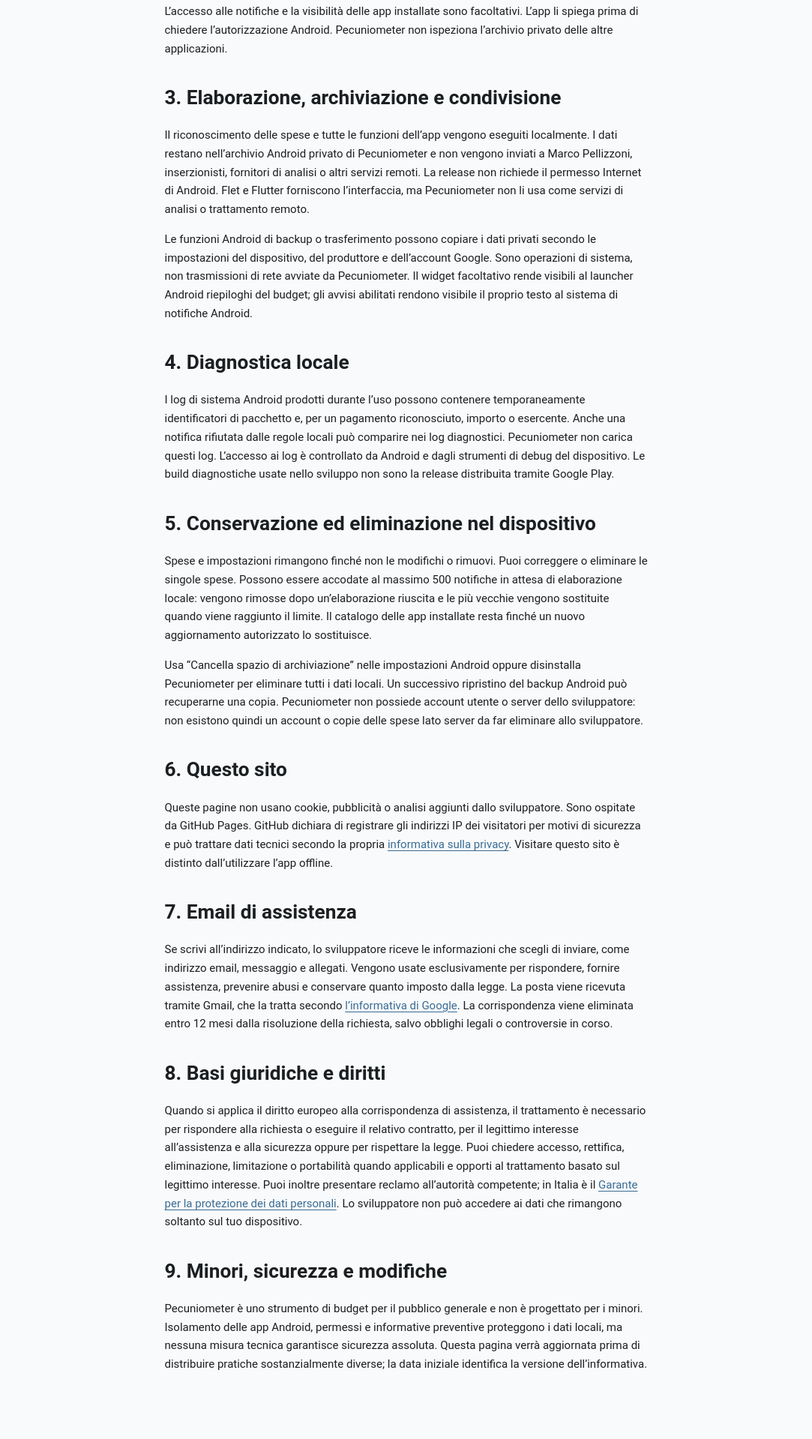
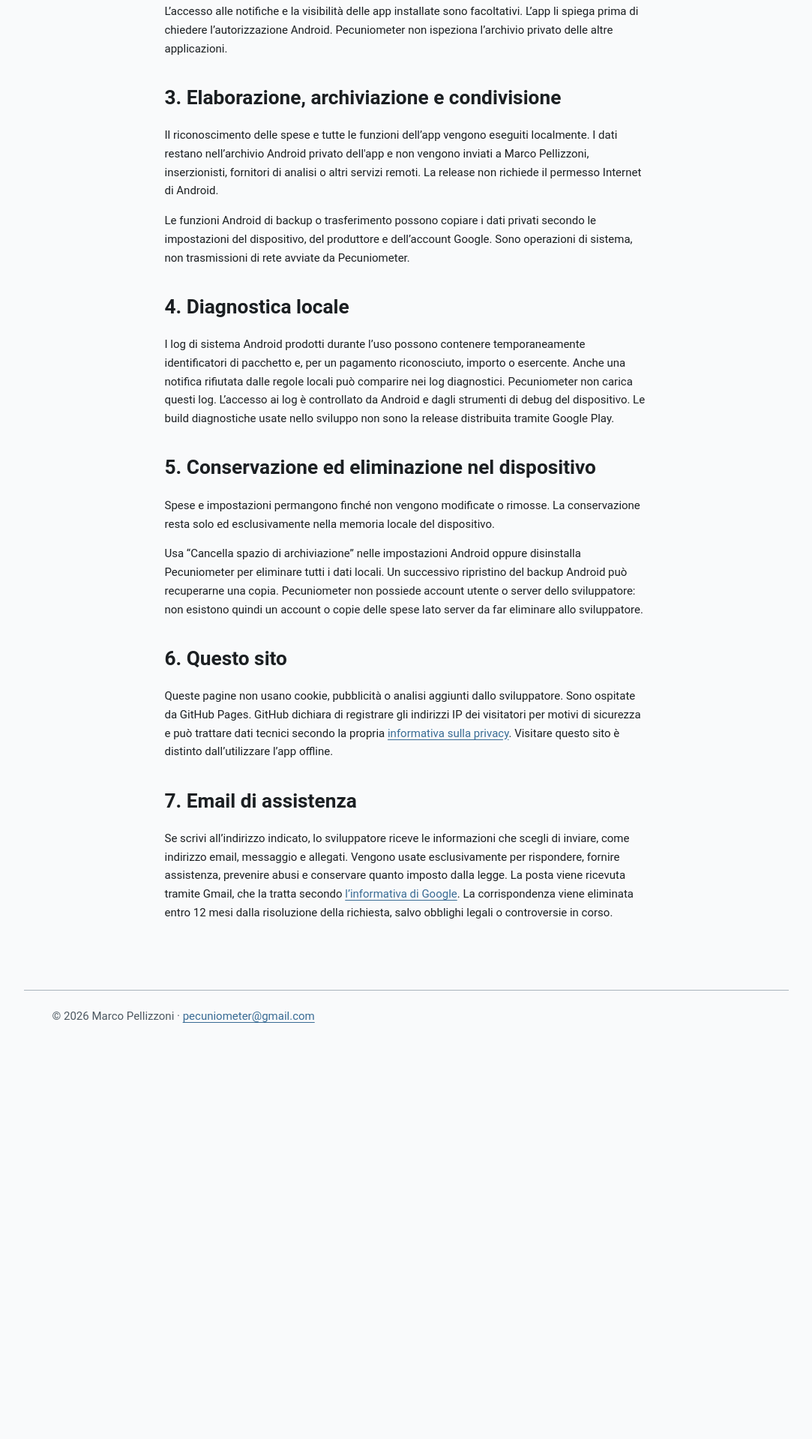
Before and after one commit to MarcoPellizzoni/pecuniometer, a plain HTML site: page it/privacy/index.html in a window 1280 px wide. Shown: the part 979-2898 px from the top of the page at 75% size, without its empty margins (98-1181 px from the left). After the commit the page ends 2392 px from the top, so only its background shows below. Drawn offline with Linux system fonts and the light colour scheme; a web font is replaced by a local one.

Commit message:
docs(legal): align English privacy and terms with Italian revisions
- Revise Italian privacy and terms content.
- Align the English privacy policy and terms with the Italian text.

```diff
--- a/it/privacy/index.html
+++ b/it/privacy/index.html
@@ -1,5 +1,6 @@
 <!doctype html>
 <html lang="it">
+
 <head>
   <meta charset="utf-8">
   <meta name="viewport" content="width=device-width, initial-scale=1">
@@ -8,6 +9,7 @@
   <title>Informativa sulla privacy · Pecuniometer</title>
   <link rel="stylesheet" href="../../assets/style.css">
 </head>
+
 <body>
   <a class="skip-link" href="#content">Vai al contenuto</a>
   <header>
@@ -38,10 +40,13 @@
     <h2>2. Informazioni gestite dall’app</h2>
     <p>L’app può elaborare e archiviare:</p>
     <ul>
-      <li>importi, date, categorie, note facoltative ed esercenti delle spese, oltre alla loro origine manuale o automatica;</li>
+      <li>importi, date, categorie, note facoltative ed esercenti delle spese, oltre alla loro origine manuale o
+        automatica;</li>
       <li>budget, ciclo mensile, avvisi, lingua, scelte di consenso e regole di categorizzazione;</li>
-      <li>nomi e identificatori di pacchetto Android delle app installate dall’utente, quando chiedi di scegliere un’app di pagamento;</li>
-      <li>identificatore di pacchetto, titolo, contenuto e ora delle notifiche provenienti dalle app di pagamento selezionate, quando abiliti la cattura automatica;</li>
+      <li>nomi e identificatori di pacchetto Android delle app installate dall’utente, quando chiedi di scegliere un’app
+        di pagamento;</li>
+      <li>identificatore di pacchetto, titolo, contenuto e ora delle notifiche provenienti dalle app di pagamento
+        selezionate, quando abiliti la cattura automatica;</li>
       <li>totali e testi necessari al widget facoltativo e agli avvisi sul budget.</li>
     </ul>
     <p>
@@ -53,19 +58,16 @@
     <h2>3. Elaborazione, archiviazione e condivisione</h2>
     <p>
       Il riconoscimento delle spese e tutte le funzioni dell’app vengono eseguiti
-      localmente. I dati restano nell’archivio Android privato di Pecuniometer e
+      localmente. I dati restano nell’archivio Android privato dell'app e
       non vengono inviati a Marco Pellizzoni, inserzionisti, fornitori di analisi
       o altri servizi remoti. La release non richiede il permesso Internet di
-      Android. Flet e Flutter forniscono l’interfaccia, ma Pecuniometer non li usa
-      come servizi di analisi o trattamento remoto.
+      Android.
     </p>
     <p>
       Le funzioni Android di backup o trasferimento possono copiare i dati privati
       secondo le impostazioni del dispositivo, del produttore e dell’account
       Google. Sono operazioni di sistema, non trasmissioni di rete avviate da
-      Pecuniometer. Il widget facoltativo rende visibili al launcher Android
-      riepiloghi del budget; gli avvisi abilitati rendono visibile il proprio
-      testo al sistema di notifiche Android.
+      Pecuniometer.
     </p>
 
     <h2>4. Diagnostica locale</h2>
@@ -81,12 +83,8 @@
 
     <h2>5. Conservazione ed eliminazione nel dispositivo</h2>
     <p>
-      Spese e impostazioni rimangono finché non le modifichi o rimuovi. Puoi
-      correggere o eliminare le singole spese. Possono essere accodate al massimo
-      500 notifiche in attesa di elaborazione locale: vengono rimosse dopo
-      un’elaborazione riuscita e le più vecchie vengono sostituite quando viene
-      raggiunto il limite. Il catalogo delle app installate resta finché un nuovo
-      aggiornamento autorizzato lo sostituisce.
+      Spese e impostazioni permangono finché non vengono modificate o rimosse. La
+      conservazione resta solo ed esclusivamente nella memoria locale del dispositivo.
     </p>
     <p>
       Usa “Cancella spazio di archiviazione” nelle impostazioni Android oppure
@@ -102,7 +100,8 @@
       sviluppatore. Sono ospitate da GitHub Pages. GitHub dichiara di registrare
       gli indirizzi IP dei visitatori per motivi di sicurezza e può trattare dati
       tecnici secondo la propria
-      <a href="https://docs.github.com/it/site-policy/privacy-policies/github-general-privacy-statement">informativa sulla privacy</a>.
+      <a href="https://docs.github.com/it/site-policy/privacy-policies/github-general-privacy-statement">informativa
+        sulla privacy</a>.
       Visitare questo sito è distinto dall’utilizzare l’app offline.
     </p>
 
@@ -118,30 +117,8 @@
       richiesta, salvo obblighi legali o controversie in corso.
     </p>
 
-    <h2>8. Basi giuridiche e diritti</h2>
-    <p>
-      Quando si applica il diritto europeo alla corrispondenza di assistenza, il
-      trattamento è necessario per rispondere alla richiesta o eseguire il
-      relativo contratto, per il legittimo interesse all’assistenza e alla
-      sicurezza oppure per rispettare la legge. Puoi chiedere accesso, rettifica,
-      eliminazione, limitazione o portabilità quando applicabili e opporti al
-      trattamento basato sul legittimo interesse. Puoi inoltre presentare reclamo
-      all’autorità competente; in Italia è il
-      <a href="https://www.garanteprivacy.it/">Garante per la protezione dei dati personali</a>.
-      Lo sviluppatore non può accedere ai dati che rimangono soltanto sul tuo
-      dispositivo.
-    </p>
-
-    <h2>9. Minori, sicurezza e modifiche</h2>
-    <p>
-      Pecuniometer è uno strumento di budget per il pubblico generale e non è
-      progettato per i minori. Isolamento delle app Android, permessi e
-      informative preventive proteggono i dati locali, ma nessuna misura tecnica
-      garantisce sicurezza assoluta. Questa pagina verrà aggiornata prima di
-      distribuire pratiche sostanzialmente diverse; la data iniziale identifica
-      la versione dell’informativa.
-    </p>
   </main>
   <footer>© 2026 Marco Pellizzoni · <a href="mailto:pecuniometer@gmail.com">pecuniometer@gmail.com</a></footer>
 </body>
+
 </html>
```
Also changed, not shown: it/terms/index.html (+4 -2 lines), privacy/index.html (+5 -32 lines), terms/index.html (+1 -2 lines).
